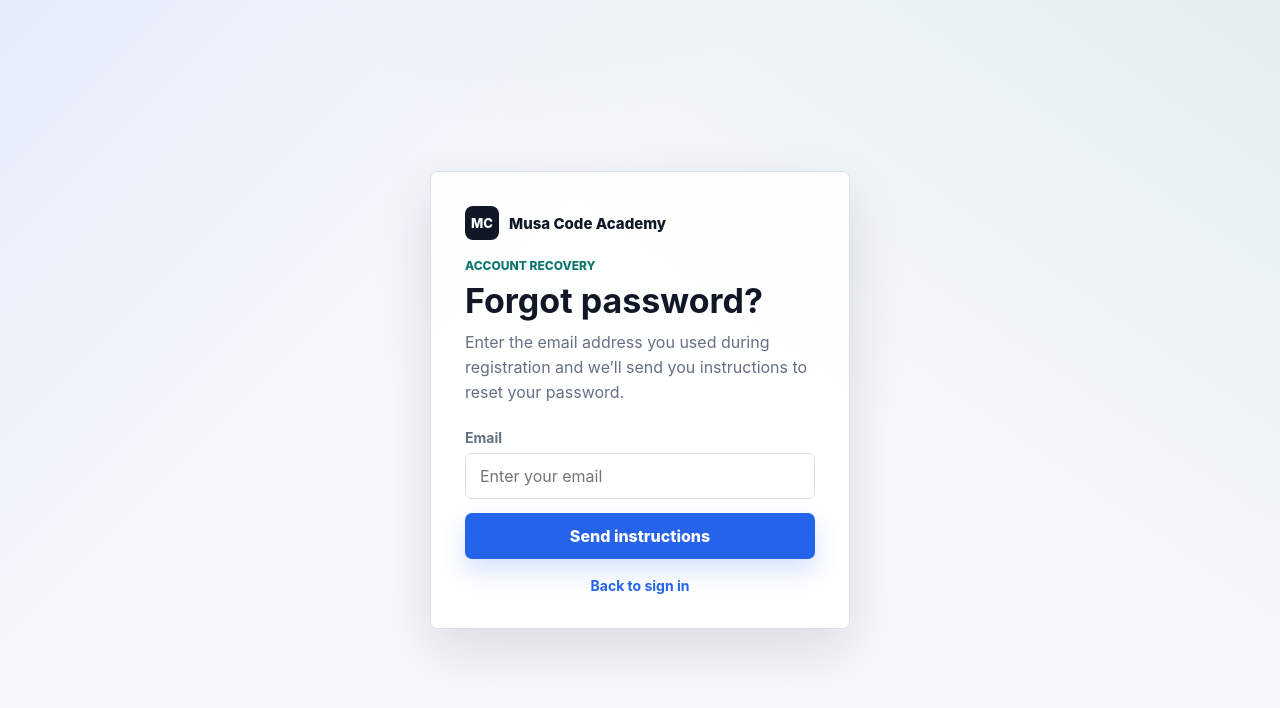
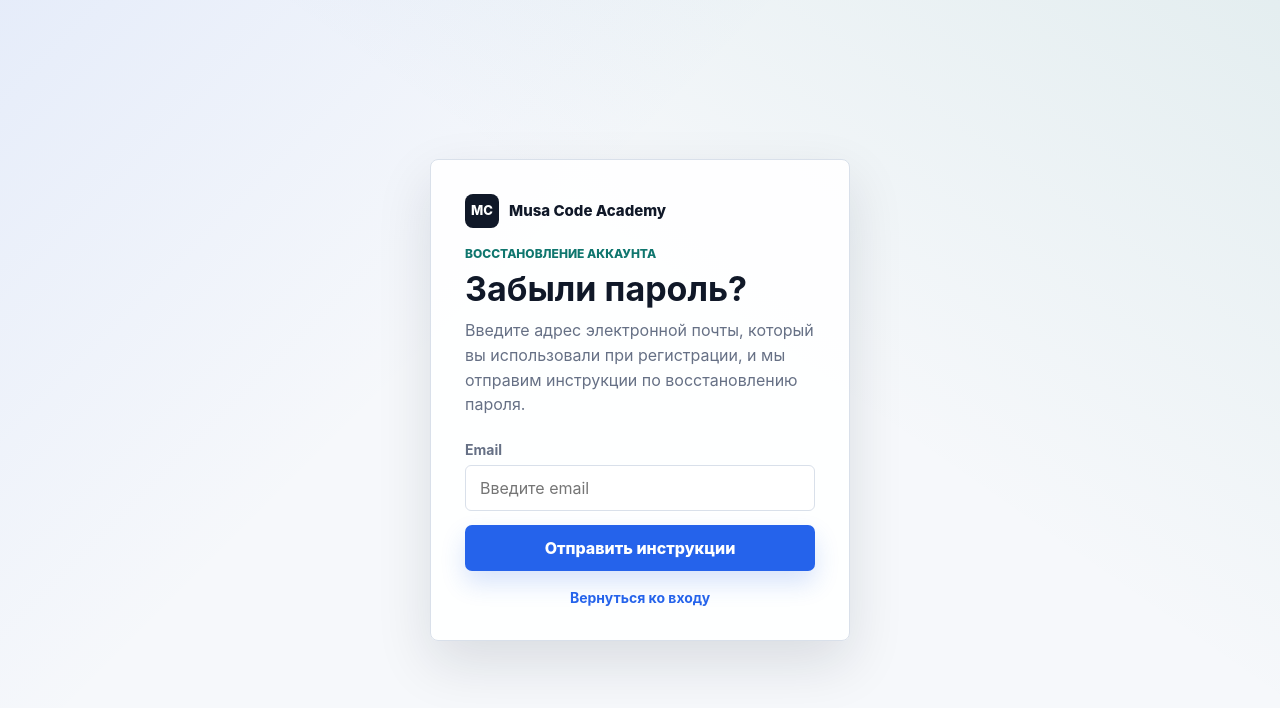
Before and after one commit to gitmskhl/MusaCodeAcademy, a FastAPI app: page /forgot-password in a window 1280 px wide. Shown: the top 708 px of the page. Run offline with FastAPI, Linux system fonts and the light colour scheme; parts of the project's set-up code (start-up, migrations or seed data) failed here and were passed over.

Commit message:
Translate pages

```diff
--- a/app/static/js/forgot-password.js
+++ b/app/static/js/forgot-password.js
@@ -17,13 +17,13 @@ form.addEventListener("submit", (event) => {
     clearMessage();
 
     if (!email.value.trim()) {
-        showError("Email is required.");
+        showError("Введите email.");
         email.focus();
         return;
     }
 
     if (!email.validity.valid) {
-        showError("Enter a valid email address.");
+        showError("Введите корректный адрес электронной почты.");
         email.focus();
         return;
     }
--- a/app/static/js/reset-password.js
+++ b/app/static/js/reset-password.js
@@ -18,19 +18,19 @@ form.addEventListener("submit", (event) => {
     clearMessage();
 
     if (!password.value) {
-        showError("Password is required.");
+        showError("Введите пароль.");
         password.focus();
         return;
     }
 
     if (!passwordConfirm.value) {
-        showError("Please confirm your password.");
+        showError("Подтвердите пароль.");
         passwordConfirm.focus();
         return;
     }
 
     if (password.value !== passwordConfirm.value) {
-        showError("Passwords do not match.");
+        showError("Пароли не совпадают.");
         passwordConfirm.focus();
         return;
     }
--- a/app/templates/forgot-password.html
+++ b/app/templates/forgot-password.html
@@ -1,9 +1,9 @@
 <!DOCTYPE html>
-<html lang="en">
+<html lang="ru">
 <head>
     <meta charset="UTF-8">
     <meta name="viewport" content="width=device-width, initial-scale=1.0">
-    <title>Forgot password? | Musa Code Academy</title>
+    <title>Забыли пароль? | Musa Code Academy</title>
     <link rel="stylesheet" href="{{url_for('static', path='css/login.css')}}">
     <script defer src="{{url_for('static', path='js/forgot-password.js')}}"></script>
 </head>
@@ -15,22 +15,22 @@
                 <span>Musa Code Academy</span>
             </div>
 
-            <p class="eyebrow">Account recovery</p>
-            <h1 id="forgot-password-title">Forgot password?</h1>
-            <p class="lead">Enter the email address you used during registration and we’ll send you instructions to reset your password.</p>
+            <p class="eyebrow">Восстановление аккаунта</p>
+            <h1 id="forgot-password-title">Забыли пароль?</h1>
+            <p class="lead">Введите адрес электронной почты, который вы использовали при регистрации, и мы отправим инструкции по восстановлению пароля.</p>
 
             <div class="message" id="form-message" role="status" aria-live="polite"></div>
 
             <form class="form" id="forgot-password-form" novalidate>
                 <div class="field">
                     <label for="email">Email</label>
-                    <input id="email" type="email" name="email" placeholder="Enter your email" autocomplete="email" required aria-describedby="form-message">
+                    <input id="email" type="email" name="email" placeholder="Введите email" autocomplete="email" required aria-describedby="form-message">
                 </div>
 
-                <button type="submit">Send instructions</button>
+                <button type="submit">Отправить инструкции</button>
             </form>
 
-            <p class="switch-link"><a href="/login">Back to sign in</a></p>
+            <p class="switch-link"><a href="/login">Вернуться ко входу</a></p>
         </section>
     </main>
 </body>
```
Also changed, not shown: app/templates/reset-password.html (+11 -11 lines).
